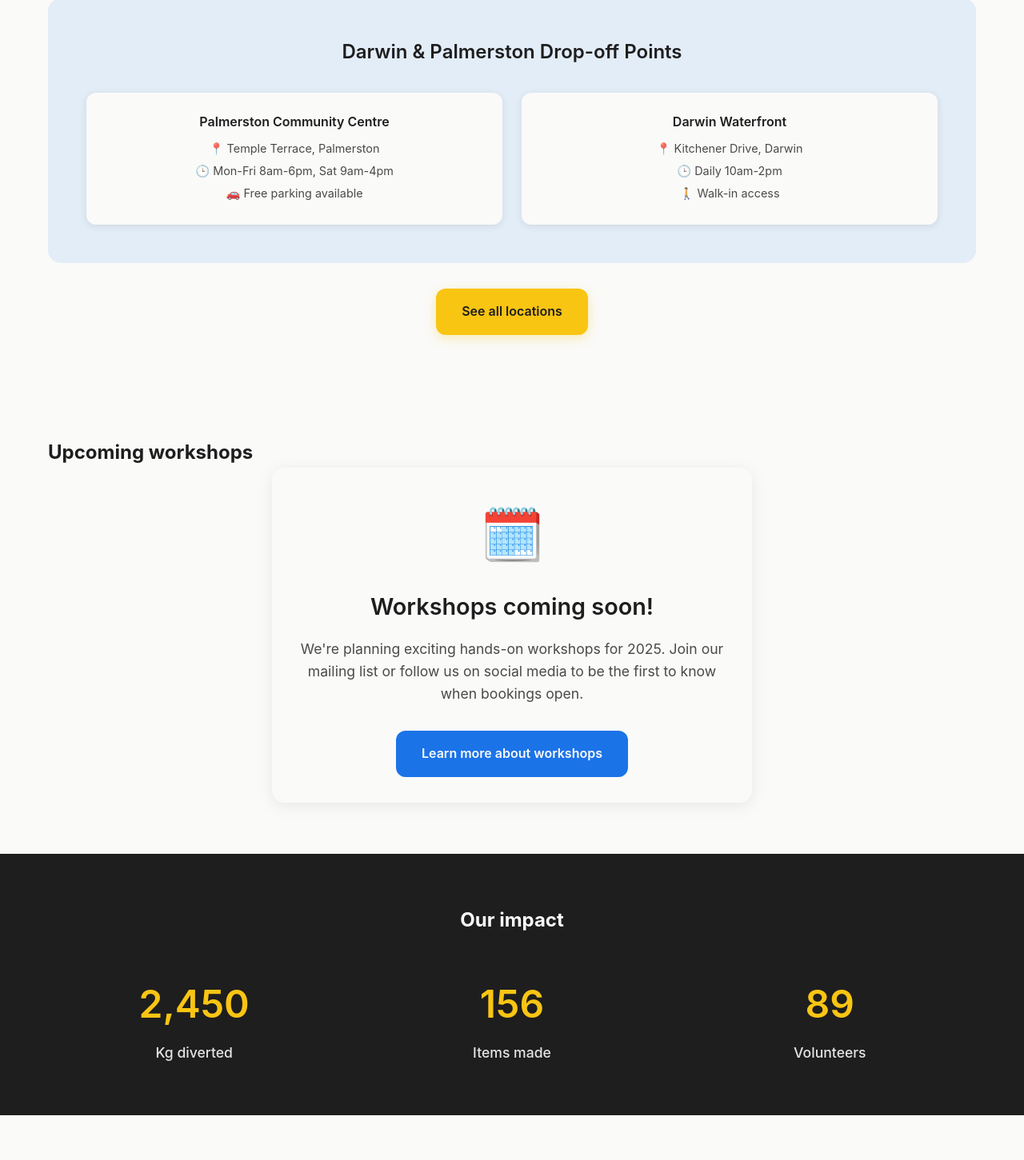
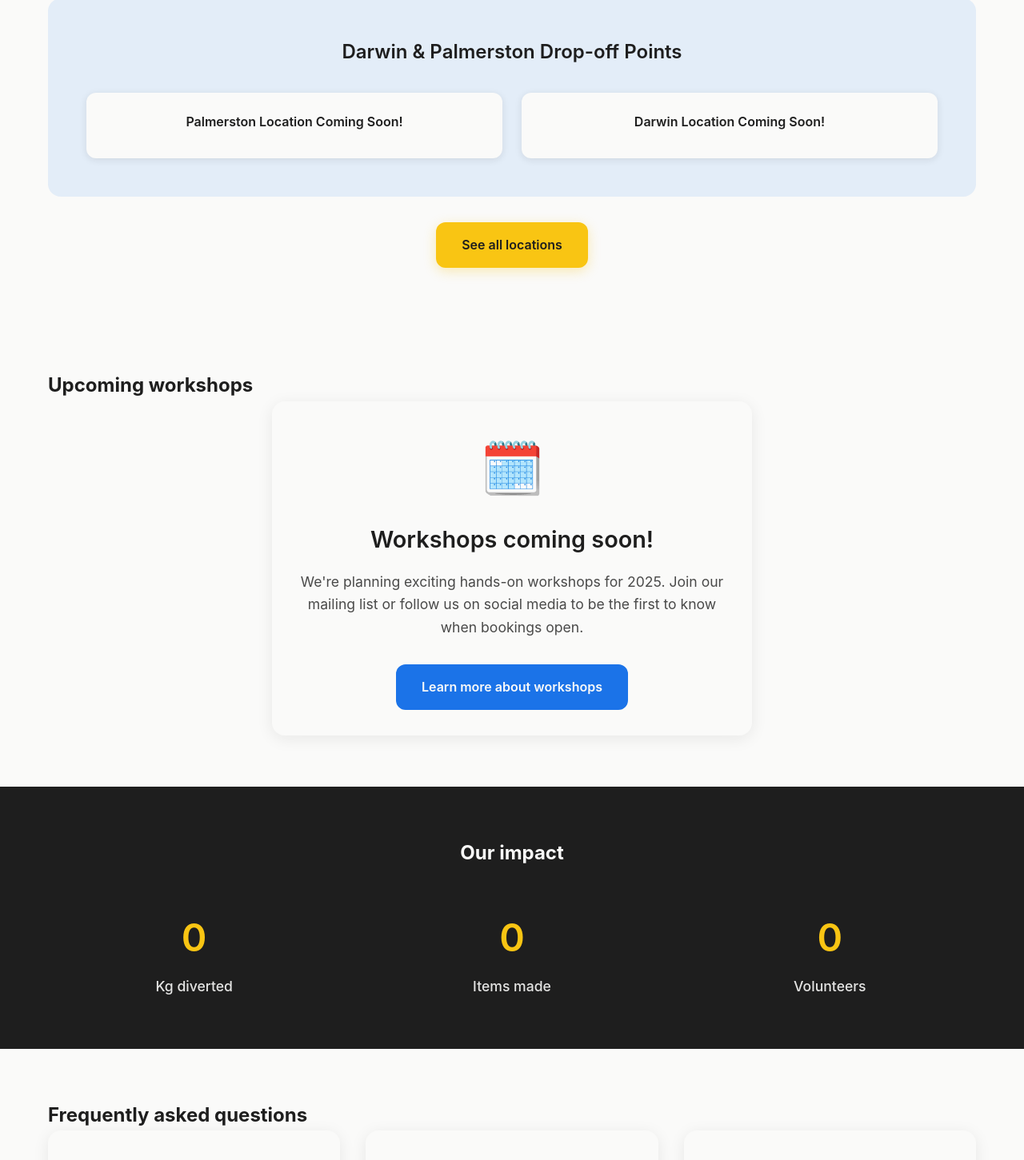
Before and after one commit to aldrinmagno/preciousplasticau, a Vue app: page / in a window 1280 px wide. Shown: the part 1554-3005 px from the top of the page at 80% size. Built offline with nearby package versions, Linux system fonts and the light colour scheme; the HTML template or start-up script is replaced by a standard one.

Commit message:
Updated Home.vue

```diff
--- a/src/views/Home.vue
+++ b/src/views/Home.vue
@@ -89,16 +89,10 @@
             <h3>Darwin & Palmerston Drop-off Points</h3>
             <div class="location-cards">
               <div class="location-card">
-                <h4>Palmerston Community Centre</h4>
-                <p>📍 Temple Terrace, Palmerston</p>
-                <p>🕒 Mon-Fri 8am-6pm, Sat 9am-4pm</p>
-                <p>🚗 Free parking available</p>
+                <h4>Palmerston Location Coming Soon!</h4>
               </div>
               <div class="location-card">
-                <h4>Darwin Waterfront</h4>
-                <p>📍 Kitchener Drive, Darwin</p>
-                <p>🕒 Daily 10am-2pm</p>
-                <p>🚶 Walk-in access</p>
+                <h4>Darwin Location Coming Soon!</h4>
               </div>
             </div>
           </div>
@@ -126,15 +120,15 @@
         <h2>Our impact</h2>
         <div class="counters">
           <div class="counter">
-            <span class="number">2,450</span>
+            <span class="number">0</span>
             <span class="label">Kg diverted</span>
           </div>
           <div class="counter">
-            <span class="number">156</span>
+            <span class="number">0</span>
             <span class="label">Items made</span>
           </div>
           <div class="counter">
-            <span class="number">89</span>
+            <span class="number">0</span>
             <span class="label">Volunteers</span>
           </div>
         </div>
```
